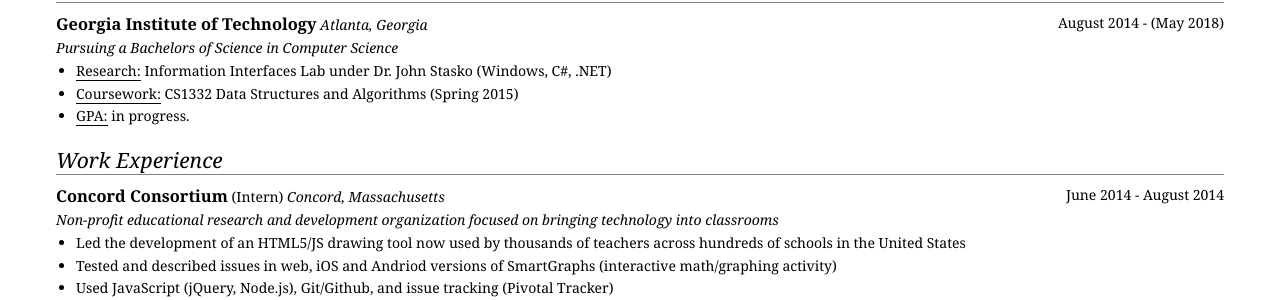
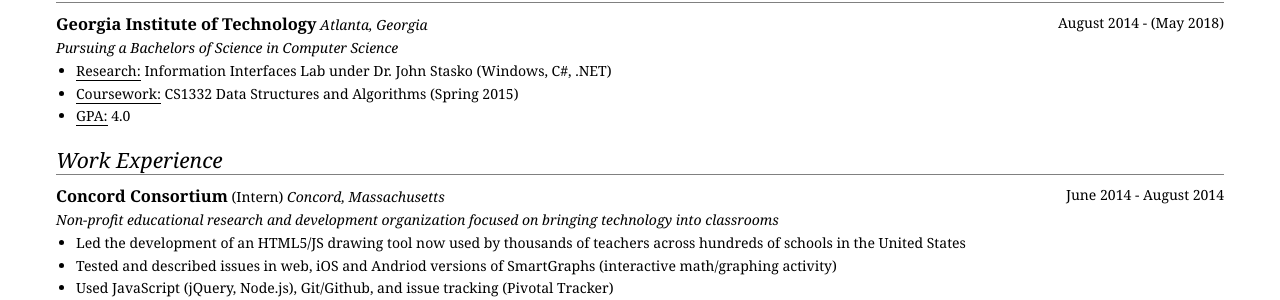
Before and after one commit to bunsenmcdubbs/bunsenmcdubbs.github.io, a Jekyll site: the page resume/index.html, which Jekyll copies as it is, in a window 1280 px wide. Shown: the part 139-439 px from the top of the page. Built offline with Jekyll 4.4.1, drawn with Linux system fonts in a browser that asks for light colours; Markdown is read by kramdown in place of the engine named in the settings.

Commit message:
added first semester gpa

```diff
--- a/resume/index.html
+++ b/resume/index.html
@@ -35,7 +35,7 @@
               under Dr. John Stasko (Windows, C#, .NET)</p></li>
           <li><p><span class="label">Coursework:</span>
               CS1332 Data Structures and Algorithms (Spring 2015)</p></li>
-          <li><p><span class="label">GPA:</span> in progress.</p></li>
+          <li><p><span class="label">GPA:</span> 4.0</p></li>
         </ul>
       </div>
     </section>
```
